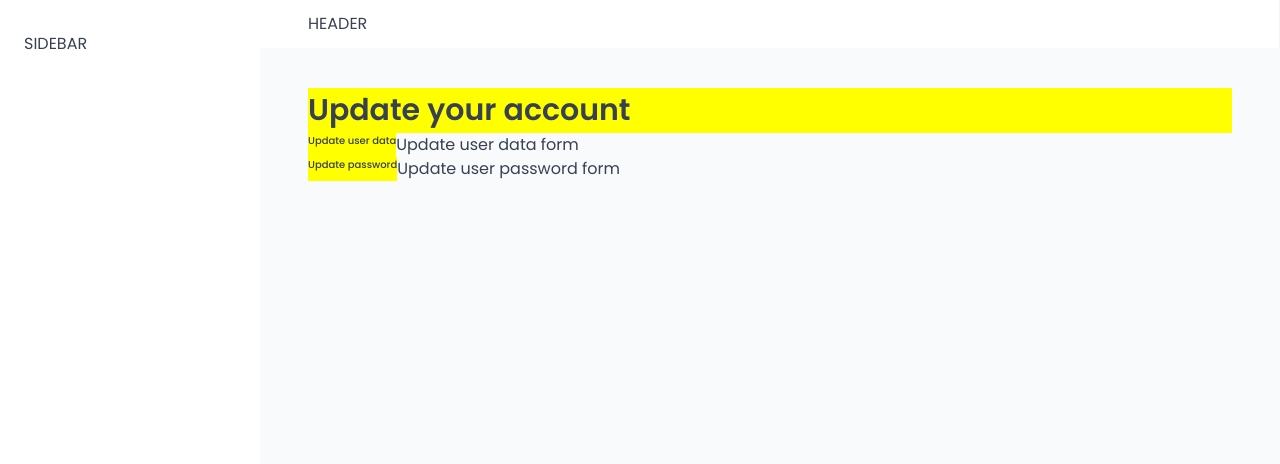
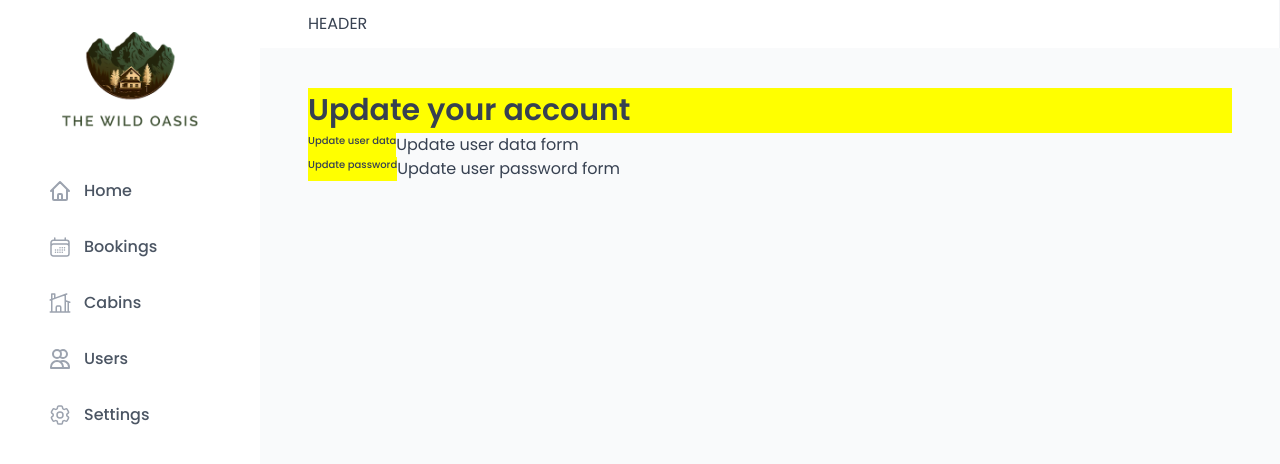
Before and after one commit to anmolgoyal698/the-wild-oasis-react, a React (Vite) app: page /account in a window 1280 px wide. Shown: the top 464 px of the page. Built offline with nearby package versions, Linux system fonts and the light colour scheme; a web font is replaced by a local one.

Commit message:
added main navigation

```diff
--- a/package.json
+++ b/package.json
@@ -12,6 +12,7 @@
   "dependencies": {
     "react": "^18.3.1",
     "react-dom": "^18.3.1",
+    "react-icons": "^5.3.0",
     "react-router-dom": "^6.26.1",
     "styled-components": "^6.1.13"
   },
--- a/src/ui/MainNav.jsx
+++ b/src/ui/MainNav.jsx
@@ -1,4 +1,11 @@
+import { NavLink } from "react-router-dom";
 import styled from "styled-components";
+import { HiOutlineHome, HiOutlineUsers } from "react-icons/hi";
+import {
+  HiOutlineCalendarDays,
+  HiOutlineCog6Tooth,
+  HiOutlineHomeModern,
+} from "react-icons/hi2";
 
 const NavList = styled.ul`
   display: flex;
@@ -6,7 +13,7 @@
   gap: 0.8rem;
 `;
 
-const Link = styled.a`
+const StyledNavLink = styled(NavLink)`
   &:link,
   &:visited {
     display: flex;
@@ -44,3 +51,45 @@
     color: var(--color-brand-600);
   }
 `;
+
+const MainNav = () => {
+  return (
+    <nav>
+      <NavList>
+        <li>
+          <StyledNavLink to="dashboard">
+            <HiOutlineHome />
+            <span>Home</span>
+          </StyledNavLink>
+        </li>
+        <li>
+          <StyledNavLink to="bookings">
+            <HiOutlineCalendarDays />
+            <span>Bookings</span>
+          </StyledNavLink>
+        </li>
+
+        <li>
+          <StyledNavLink to="cabins">
+            <HiOutlineHomeModern />
+            <span>Cabins</span>
+          </StyledNavLink>
+        </li>
+        <li>
+          <StyledNavLink to="users">
+            <HiOutlineUsers />
+            <span>Users</span>
+          </StyledNavLink>
+        </li>
+        <li>
+          <StyledNavLink to="settings">
+            <HiOutlineCog6Tooth />
+            <span>Settings</span>
+          </StyledNavLink>
+        </li>
+      </NavList>
+    </nav>
+  );
+};
+
+export default MainNav;
--- a/src/ui/Sidebar.jsx
+++ b/src/ui/Sidebar.jsx
@@ -1,14 +1,24 @@
 import styled from "styled-components";
+import Logo from "./Logo";
+import MainNav from "./MainNav";
 
 const StyledSidebar = styled.aside`
   background-color: var(--color-grey-0);
   padding: 3.2rem 2.4rem;
   border-right: 1px solid --var(color-grey-100);
   grid-row: 1/-1;
+  display: flex;
+  flex-direction: column;
+  gap: 3.2rem;
 `;
 
 const Sidebar = () => {
-  return <StyledSidebar>SIDEBAR</StyledSidebar>;
+  return (
+    <StyledSidebar>
+      <Logo />
+      <MainNav />
+    </StyledSidebar>
+  );
 };
 
 export default Sidebar;
```
Also changed, not shown: public/logo-light.png (added), 1 other file (tests, documents, lock files or other folders).
